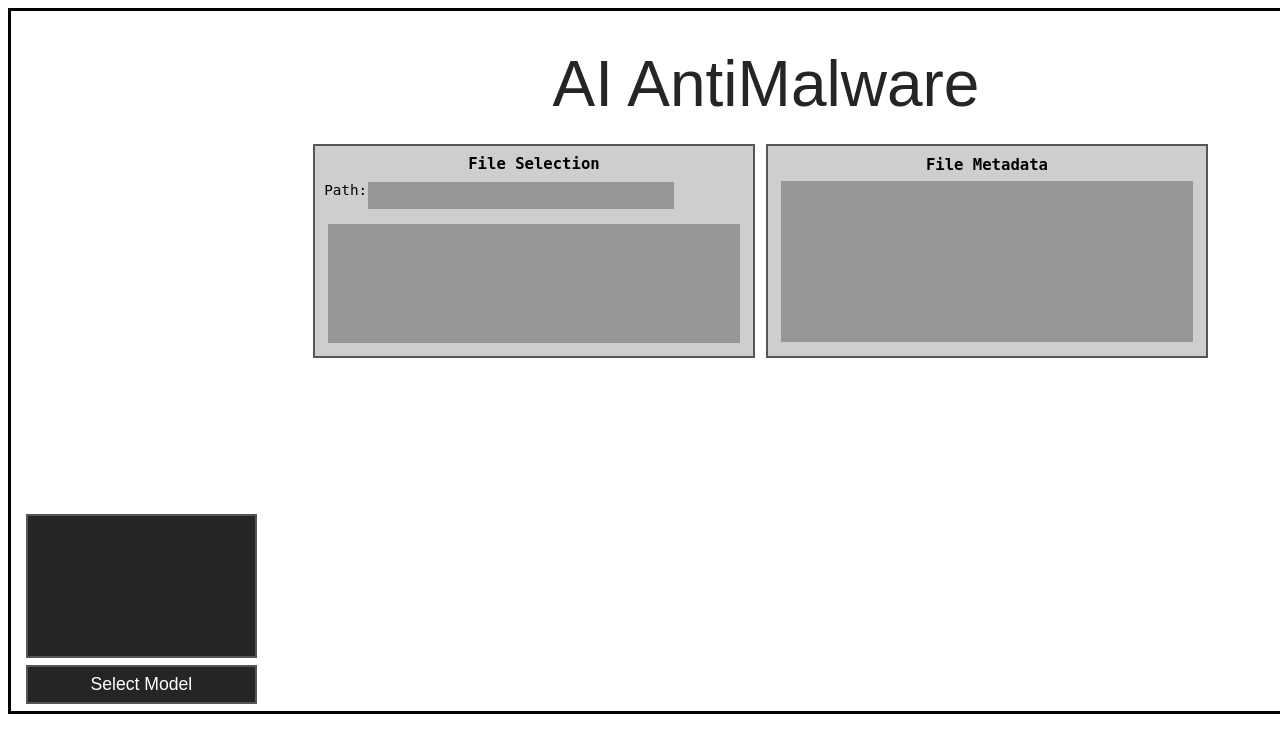
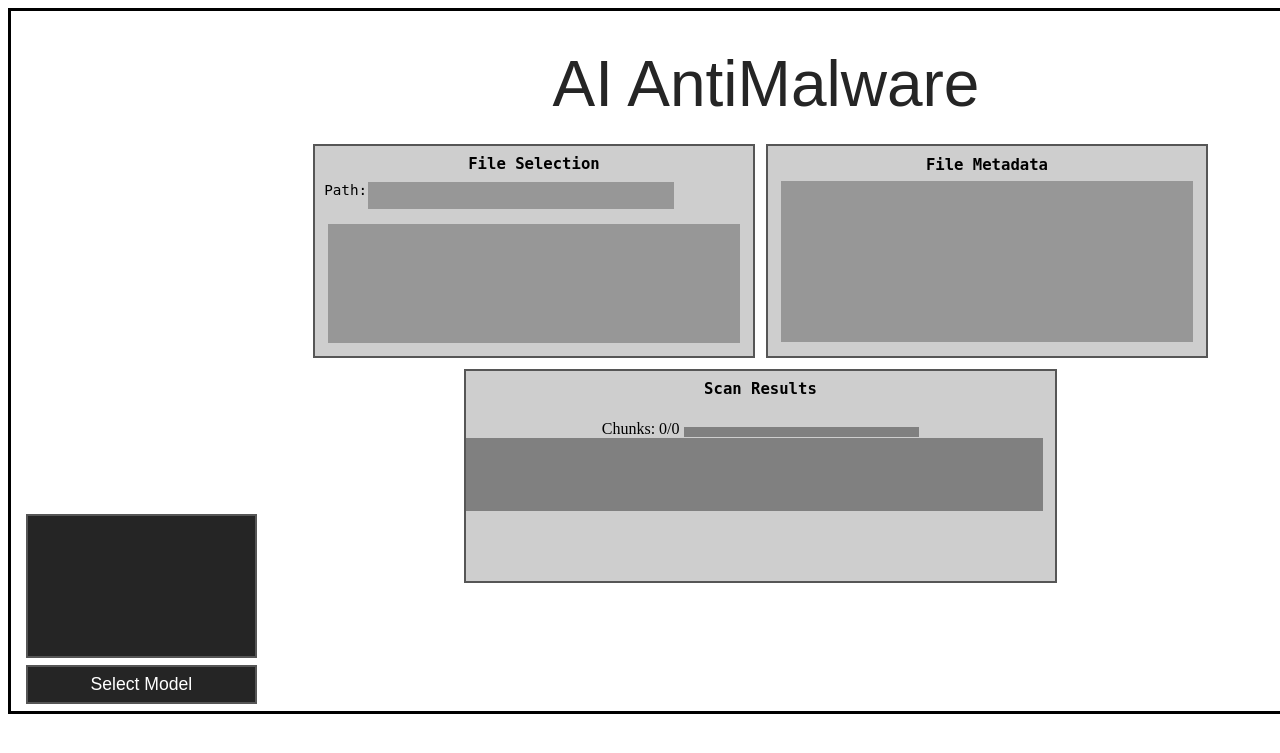
Before and after one commit to chriswee168/ai-file-scanner-app, a Django app: template server/main/templates/main/index.html in a window 1280 px wide; the page is wider, and only the part inside the window is pictured. Shown: the top 753 px of that part. Run offline with Django 5.2, Linux system fonts and the light colour scheme; the template is opened without the code that fills it, so the values that code supplies are empty.

Commit message:
Create the scan results div box
Responsible for displaying the number of file byte
chunks scanned by AI model and predictions for
each class/category.

```diff
--- a/server/main/static/main/css/index.css
+++ b/server/main/static/main/css/index.css
@@ -133,6 +133,42 @@
     position: relative;
 }
 
+/* Box to display metadata of file. */
+#scan-results
+{
+    width: 39%;
+    height: 30%;
+    left: 30%;
+    bottom: 59%;
+}
+
+/* Progress bar displays number of file byte chunks scanned for AI model
+   prediction. */
+#chunk-prog-bar
+{
+    width: 40%;
+    background-color: rgb(143, 143, 143);
+    height: 5%;
+}
+/* For chrome. */
+#chunk-prog-bar::-webkit-progress-value
+{
+    background-color: rgb(87, 87, 87);
+}
+/* For firefox. */
+#chunk-prog-bar::-moz-progress-bar
+{
+    background-color: rgb(87, 87, 87);
+}
+
+/* Div to display progress bars for classifications. */
+#class-prog-bars-list
+{
+    width: 98%;
+    height: 35%;
+    background-color: gray;
+}
+
 /* CSS rules for classes. */
 
 /* Title for div boxes. */
--- a/server/main/templates/main/index.html
+++ b/server/main/templates/main/index.html
@@ -41,6 +41,16 @@
                 <h3 class="div-title">File Metadata</h3>
                 <div id="metadata-textbox"></div>
             </div>
+
+            <!-- Display scan results of selected file. -->
+            <div id="scan-results" class="div-box">
+                <h3 class="div-title">Scan Results</h3>
+                <label for="chunk-prog-bar">Chunks: 0/0 </label>
+                <progress id="chunk-prog-bar"></progress>
+
+                <!-- Bars to display classification predictions. -->
+                <div id="class-prog-bars-list" style="text-align: right;"></div>
+            </div>
         </div>
 
     </body>
```
